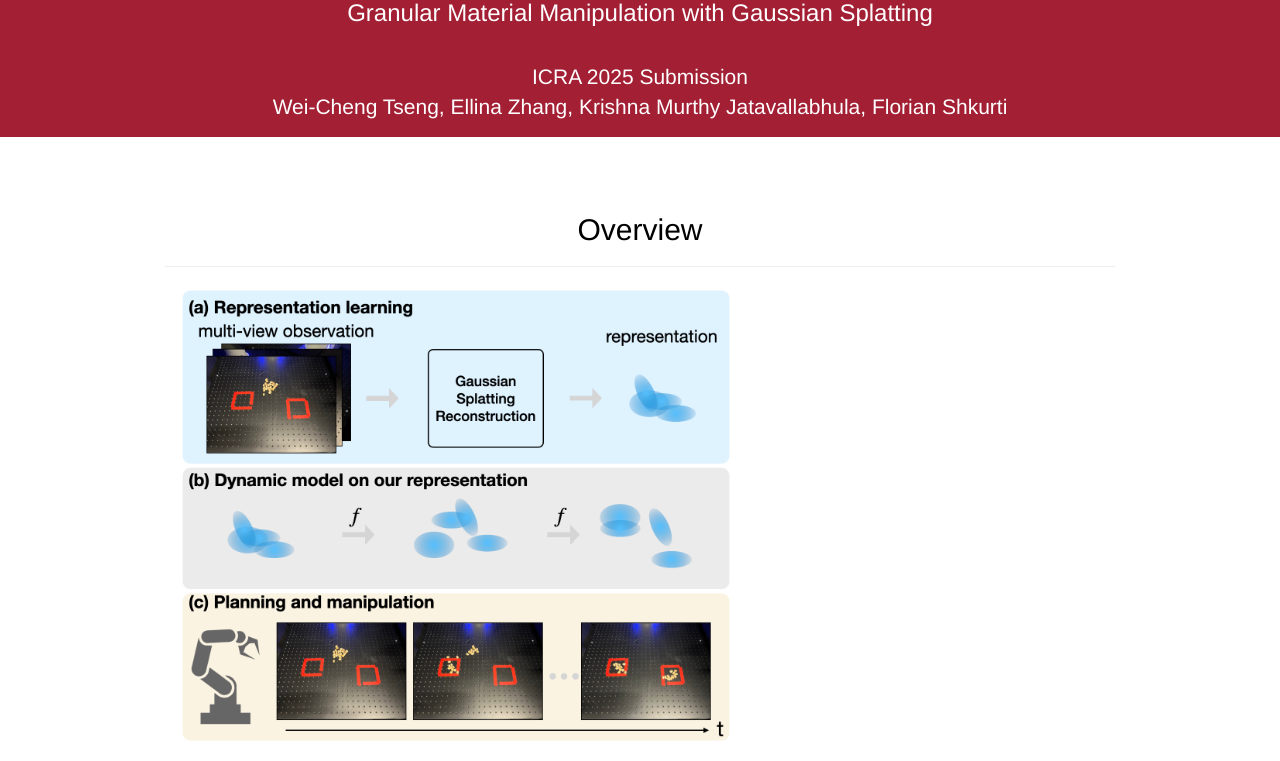
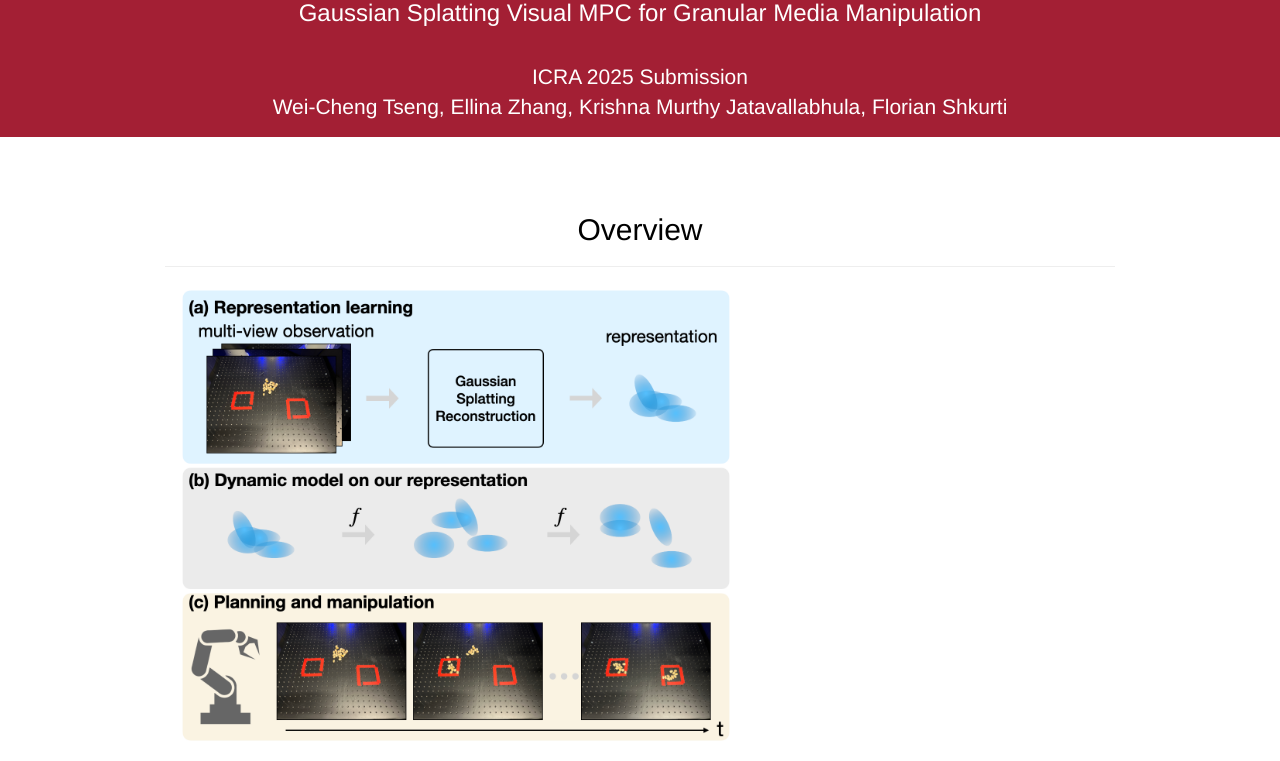
Before and after one commit to WeiChengTseng/gs-granular-mani, a plain HTML site: page index.html in a window 1280 px wide. Shown: the top 761 px of the page. Drawn offline with nearby package versions, Linux system fonts and the light colour scheme.

```diff
--- a/index.html
+++ b/index.html
@@ -16,9 +16,9 @@
     </script>
 
     <link rel="shortcut icon" href="./assets/favicon.ico">
-    <meta name="description" content="Granular Material Manipulation with Gaussian Splatting">
+    <meta name="description" content="Gaussian Splatting Visual MPC for Granular Media Manipulation">
     <!-- <meta name="keywords" content="CLA-NeRF,NeRF,Articulated Pose Estimation,Differentianle,Rendering,Neural"> -->
-    <title>Granular Material Manipulation with Gaussian Splatting</title>
+    <title>Gaussian Splatting Visual MPC for Granular Media Manipulation</title>
     <meta charset="utf-8">
     <meta name="viewport" content="width=device-width, initial-scale=1">
 
@@ -59,7 +59,7 @@
     <div class="jumbotron">
         <div class="container text-center">
             <!-- <h1 style="color:white;margin-bottom:0;">CLA-NeRF</h1> -->
-            <h3 style="color:white;margin-top:0;">Granular Material Manipulation with Gaussian Splatting</h3>
+            <h3 style="color:white;margin-top:0;">Gaussian Splatting Visual MPC for Granular Media Manipulation</h3>
             <br>
             <p style="color:white"><a>ICRA 2025 Submission</a><br>
                 <a href="https://weichengtseng.github.io/">Wei-Cheng Tseng</a>, <a href="#">Ellina Zhang</a>, <a href="https://krrish94.github.io/">Krishna Murthy Jatavallabhula</a>, <a href="https://www.cs.toronto.edu/~florian/">Florian Shkurti</a>
```
